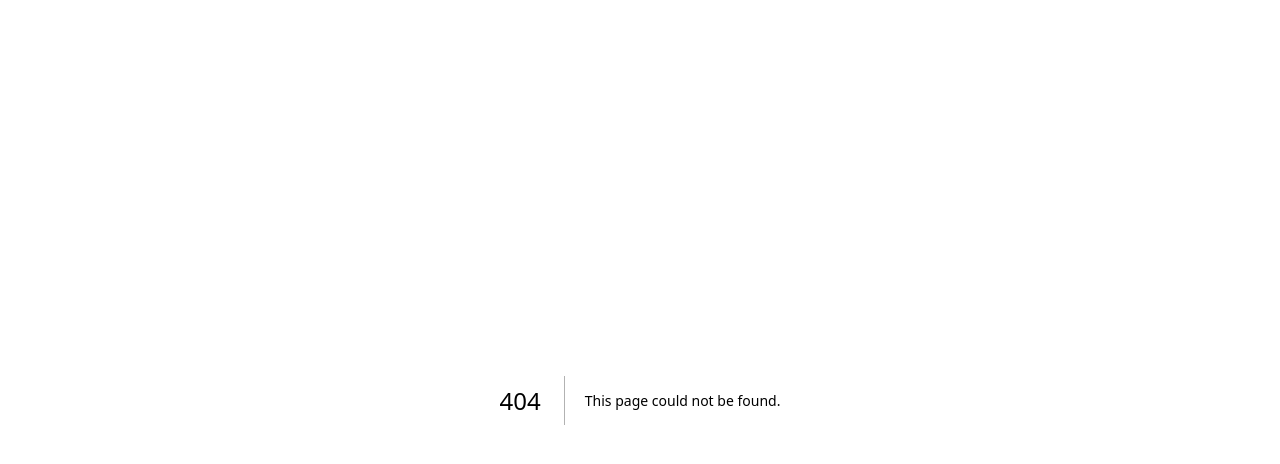
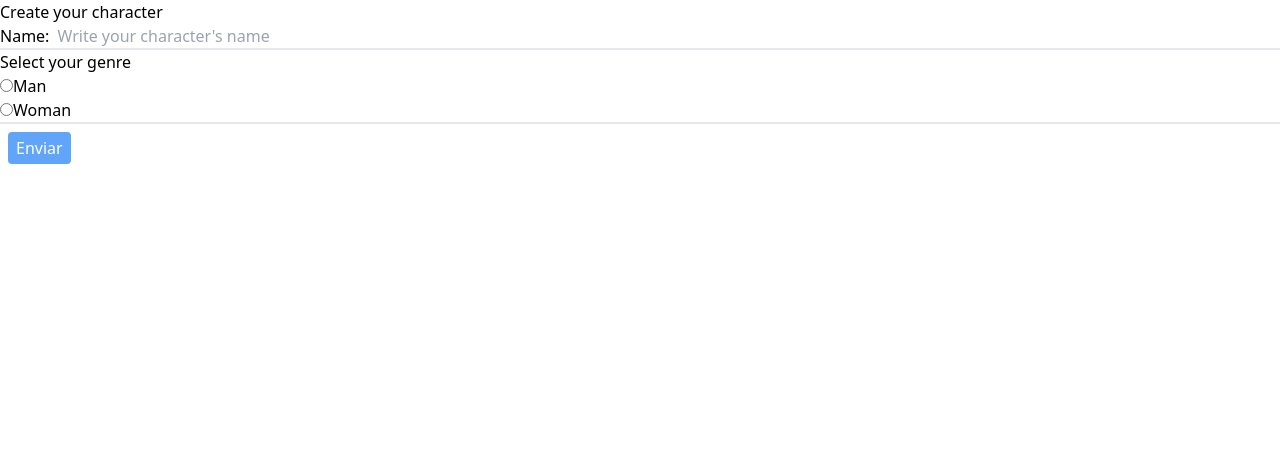
Before and after one commit to cristiannd/rpg-next, a Next.js app: page /create-character in a window 1280 px wide. Before the commit this address had no page. Shown: the top 464 px of the page. Built offline with nearby package versions, Linux system fonts and the light colour scheme.

Commit message:
Change route of create character and add radio button to select genre

```diff
--- /dev/null
+++ b/data/character.json
@@ -0,0 +1,5 @@
+{
+  "character": {
+    "name": "Test name"
+  }
+}
--- /dev/null
+++ b/src/app/create-character/actions.ts
@@ -0,0 +1,21 @@
+"use server";
+
+export async function createCharacter(formData: FormData) {
+  const rawFormData = {
+    nameCharacter: formData.get("nameCharacter"),
+  };
+
+  fetch("./src/app/create/actions.ts")
+    .then((response) => {
+      if (!response.ok) {
+        throw new Error(
+          `Error al cargar el archivo JSON: ${response.statusText}`
+        );
+      }
+
+      return response.json();
+    })
+    .then((data) => console.log(data));
+
+  console.log({ rawFormData });
+}
--- /dev/null
+++ b/src/app/create-character/page.tsx
@@ -0,0 +1,48 @@
+"use client";
+
+import { useFormState } from "react-dom";
+import { createCharacter } from "./actions";
+
+export default function Page() {
+  // const [state, dispatch] = useFormState(createCharacter, initialState);
+
+  return (
+    <div>
+      <form action={createCharacter}>
+        <h2>Create your character</h2>
+
+        <div className="border-b-2">
+          <label htmlFor="nameCharacter" className="mr-2">
+            Name:
+          </label>
+          <input
+            type="text"
+            name="nameCharacter"
+            placeholder="Write your character's name"
+            id="nameCharacter"
+            className="border-0 focus:outline-none"
+          />
+        </div>
+
+        <fieldset className="border-b-2">
+          <legend>Select your genre</legend>
+          <div>
+            <input type="radio" id="man" name="genre" value="man" />
+            <label htmlFor="man">Man</label>
+          </div>
+          <div>
+            <input type="radio" id="woman" name="genre" value="woman" />
+            <label htmlFor="woman">Woman</label>
+          </div>
+        </fieldset>
+
+        <button
+          type="submit"
+          className="bg-blue-400 m-2 px-2 py-1 rounded text-white"
+        >
+          Enviar
+        </button>
+      </form>
+    </div>
+  );
+}
--- a/src/app/page.tsx
+++ b/src/app/page.tsx
@@ -1,5 +1,13 @@
+import Link from "next/link";
+
 export default function Home() {
   return (
-    <main></main>
+    <main>
+      <h1>RPG Next</h1>
+
+      <Link href="/create" className="bg-blue-500 m-2 px-2 py-1 rounded text-white">
+        Crear personaje
+      </Link>
+    </main>
   );
 }
```
Also changed, not shown: package.json (+6 -5 lines), 2 other files (tests, documents, lock files or other folders).
